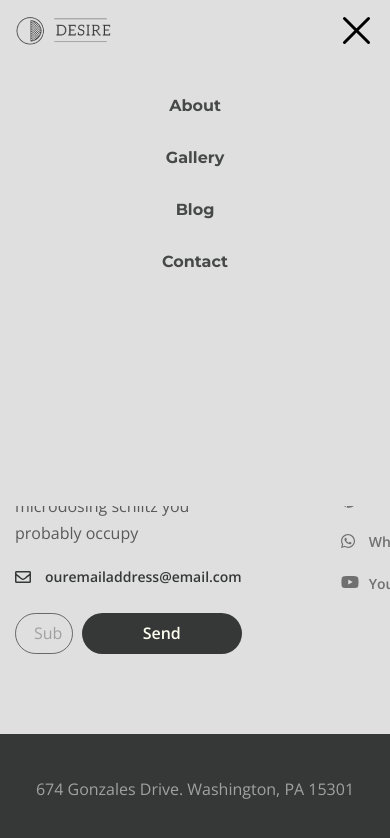
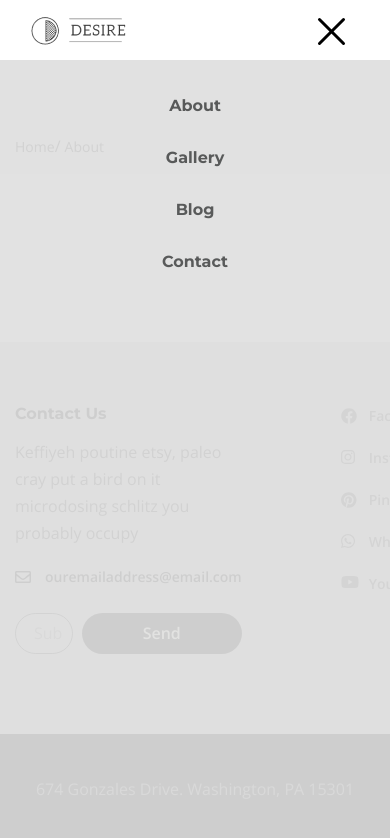
Before and after one commit to SvetlanaHolovko/desire, a website: page app/page.html in a window 390 px wide. Both pictures are taken after a click on the button 356 px from the left and 30 px from the top of the page. Shown: the top 838 px of the page. Drawn offline with nearby package versions, Linux system fonts and the light colour scheme; files that its build step writes are made by us from their sources.

Commit message:
updates burger menu

```diff
--- a/app/js/main.js
+++ b/app/js/main.js
@@ -6,10 +6,15 @@ $(function () {
     $(".rightside-menu").addClass("rightside-menu--close");
   });
 
-  $(".header__btn-menu").on("click", function () {
-    $(".header__btn-menu, .header-menu").toggleClass("active");
-    $("body").toggleClass("lock");
-  });
+  const burgerMenu = document.querySelector(".header__burger");
+  const menuHeader = document.querySelector(".header-menu");
+  if (burgerMenu) {
+    burgerMenu.addEventListener("click", function (e) {
+      document.body.classList.toggle("lock");
+      burgerMenu.classList.toggle("active");
+      menuHeader.classList.toggle("active");
+    });
+  }
 
   $(".top__slider").slick({
     dots: true,
--- a/app/page.html
+++ b/app/page.html
@@ -44,7 +44,7 @@
                             </ul>
                         </nav>
                     </div>
-                    <button class="header__btn-menu">
+                    <button class="header__burger">
                         <span></span>
                     </button>
                     <button class="header__btn">
--- a/app/scss/_global.scss
+++ b/app/scss/_global.scss
@@ -4,13 +4,14 @@ body {
 }
 
 body {
-    font-family: 'Open Sans', sans-serif;
+  font-family: "Open Sans", sans-serif;
   font-size: 16px;
   line-height: 27px;
   font-weight: 400;
   color: $default;
   overflow-x: hidden;
   min-width: 320px;
+  background-color: #fff;
 }
 
 .wrapper {
@@ -27,7 +28,7 @@ body {
   flex: 0 0 auto;
 }
 
-.container{
+.container {
   max-width: 1140px;
   margin: 0 auto;
   padding: 0 15px;
@@ -48,7 +49,7 @@ body {
   }
   li.slick-active {
     button {
-            background-color: #FFEF35;
+      background-color: #ffef35;
     }
   }
   button {
@@ -74,7 +75,7 @@ body {
 
   &::before {
     position: absolute;
-        content: '';
+    content: "";
     background-image: url(../images/envelope.svg);
     left: 0;
     top: 8px;
--- a/app/scss/_media.scss
+++ b/app/scss/_media.scss
@@ -1,24 +1,15 @@
 @media (max-width: 768px) {
   .header {
+    padding-left: 20px;
+    padding-right: 20px;
+
     &__btn {
       display: none;
     }
-
-    &-menu {
-      &__left {
-        margin-left: 0;
-      }
-    }
   }
 
-  .menu__list-item {
-    & + .menu__list-item {
-      padding-left: 30px;
-    }
-  }
-
-  .logo {
-    margin: 0;
+  .menu__list-item + .menu__list-item {
+    padding-left: 30px;
   }
 }
 
@@ -26,29 +17,30 @@
   body.lock {
     overflow: hidden;
   }
+
   .logo {
     display: none;
   }
 
   .logo-2 {
-    display: block;
-    order: -1;
+    display: inline-block;
+    width: 100%;
+    max-width: 97px;
+    height: 100%;
     position: relative;
-    z-index: 4;
+    z-index: 50;
   }
 
   .header {
-    &__inner {
-      flex-wrap: wrap;
-      height: 60px;
-      justify-content: space-between;
-    }
-    &__btn-menu {
+    height: 60px;
+    padding: 15px;
+
+    &__burger {
       display: block;
       position: relative;
-      z-index: 3;
+      z-index: 50;
+      right: 10px;
       cursor: pointer;
-      padding: 10px;
       width: 37px;
       height: 30px;
       background-color: transparent;
@@ -74,6 +66,7 @@
         width: 100%;
         height: 3px;
         left: 0;
+        right: 0;
         border-radius: 4px;
         transition: transform 0.3s ease;
       }
@@ -106,37 +99,24 @@
       top: -100%;
       left: 0;
       width: 100%;
-      height: 60%;
+      height: 100%;
       background-color: #dfdfdf;
+      opacity: 0.9;
       overflow: auto;
-      flex-direction: column;
-      padding-top: 80px;
+      padding: 80px 10px 20px 10px;
       transition: top 0.5s ease;
-
-      &__left {
-        width: 100%;
-        flex: unset;
-      }
-      &__right {
-        flex: unset;
-      }
-
-      // position: relative;
-      // z-index: 11;
-      // text-align: center;
-      // transition: transform 0.5s ease;
-      // transform: translateY(-550px);
+      display: block;
+      z-index: -1;
 
       &.active {
         top: 0;
       }
 
       .menu__list {
-        flex-wrap: wrap;
+        display: block;
       }
 
       .menu__list-item {
-        width: 100%;
         & + .menu__list-item {
           padding-left: 0;
         }
@@ -144,7 +124,7 @@
 
       .menu__list-link {
         display: block;
-        padding: 15px 0;
+        padding: 15px;
       }
     }
   }
--- a/app/scss/style.scss
+++ b/app/scss/style.scss
@@ -9,7 +9,9 @@
   width: 100%;
   top: 0;
   left: 0;
+  height: 120px;
   z-index: 50;
+  padding: 46px 0 43px 32px;
 
   &::before {
     position: absolute;
@@ -18,35 +20,35 @@
     left: 0;
     width: 100%;
     height: 100%;
-    background-color: rgb(174, 174, 223);
-    z-index: 3;
+    background-color: #fff;
+    z-index: 1;
   }
   &__inner {
-    position: relative;
     display: flex;
     align-items: center;
     justify-content: space-between;
-    height: 120px;
   }
 
   &-menu {
     width: 100%;
     display: flex;
     align-items: center;
-    position: relative;
-    z-index: 3;
+    justify-content: space-between;
+    position: relative;
+    z-index: 2;
 
     &__left {
       flex: 1 1 50%;
-      margin-left: 32px;
-      order: 2;
-    }
+      order: 1;
+    }
+
     &__right {
       flex: 1 1 50%;
-      align-items: flex-end;
-      display: flex;
-      justify-content: flex-end;
       order: 3;
+
+      .menu__list {
+        justify-content: flex-end;
+      }
     }
   }
 
@@ -61,17 +63,21 @@
     z-index: 3;
   }
 
-  &__btn-menu {
+  &__burger {
     display: none;
   }
 }
 
 .logo {
+  display: inline-block;
+  width: 100%;
+  max-width: 97px;
+  height: 100%;
   margin: 0 20px;
   flex: 1 1 auto;
   order: 2;
   position: relative;
-  z-index: 5;
+  z-index: 50;
 }
 
 .logo-2 {
```
Also changed, not shown: app/css/style.min.css, app/js/main.min.js. Lines whose indentation alone changed are shown as unchanged.
